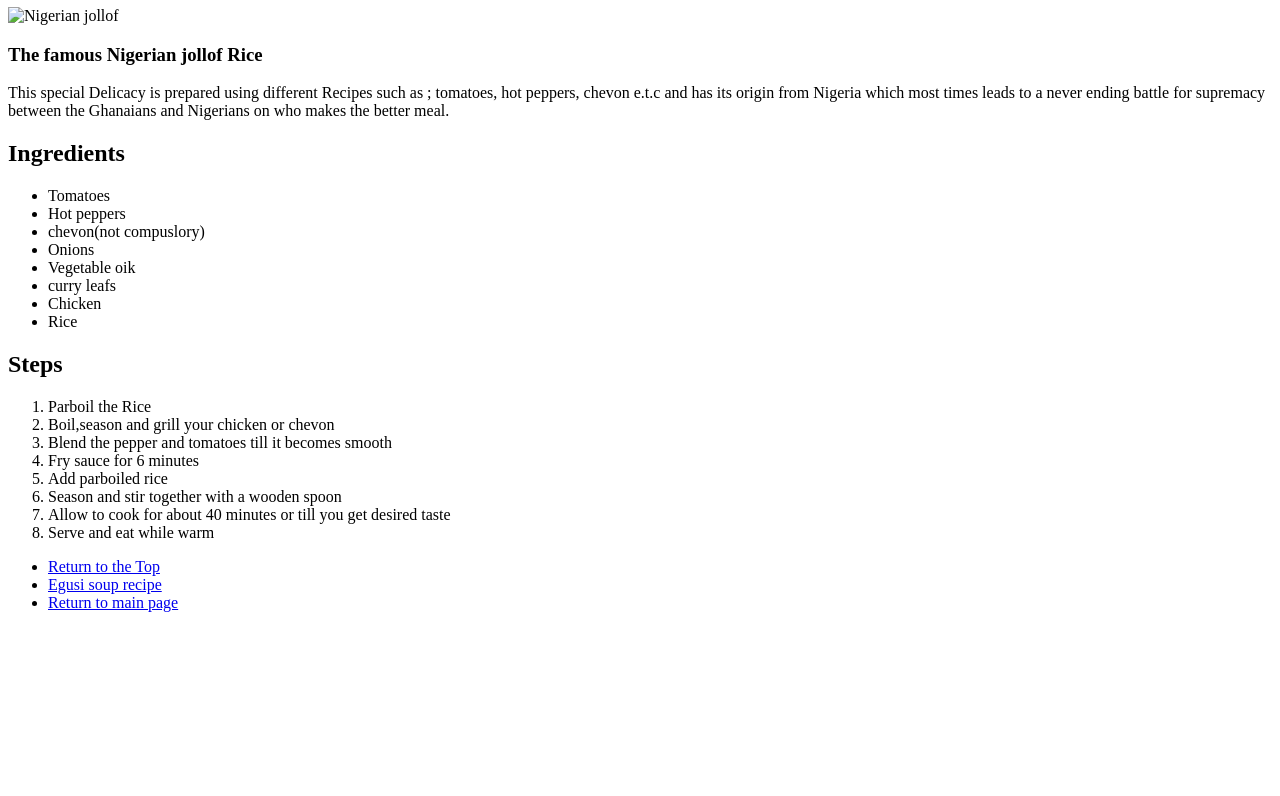
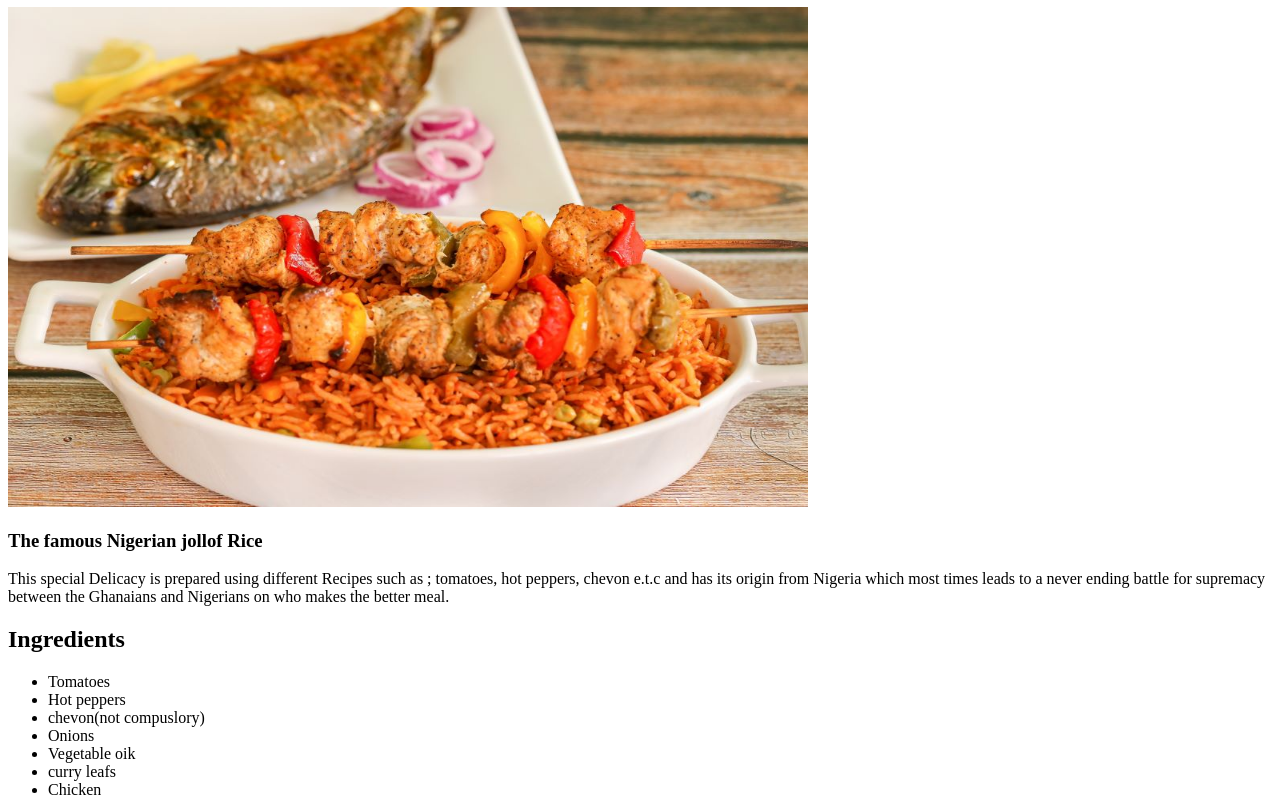
Before and after one commit to Dacodemaniac/odin-recipes, a plain HTML site: page recipes/jollof.html in a window 1280 px wide. Shown: the part 73-869 px from the top of the page. Before the commit the page ends 800 px from the top, so only its background shows below. Drawn offline with Linux system fonts and the light colour scheme; the site is published under a folder, as on GitHub Pages, so addresses that start at the root find nothing.

Commit message:
Another fix

```diff
--- a/recipes/jollof.html
+++ b/recipes/jollof.html
@@ -10,7 +10,7 @@
     <h1 id="Jollof">The Nigerian Jollof Rice Recipe</h1>
 
     <img
-      src="/images/jollof-4.jpg.jpg"
+      src="../images/jollof-4.jpg.jpg"
       alt="Nigerian jollof"
       style="height: 500px; width: 800px"
     />
```
